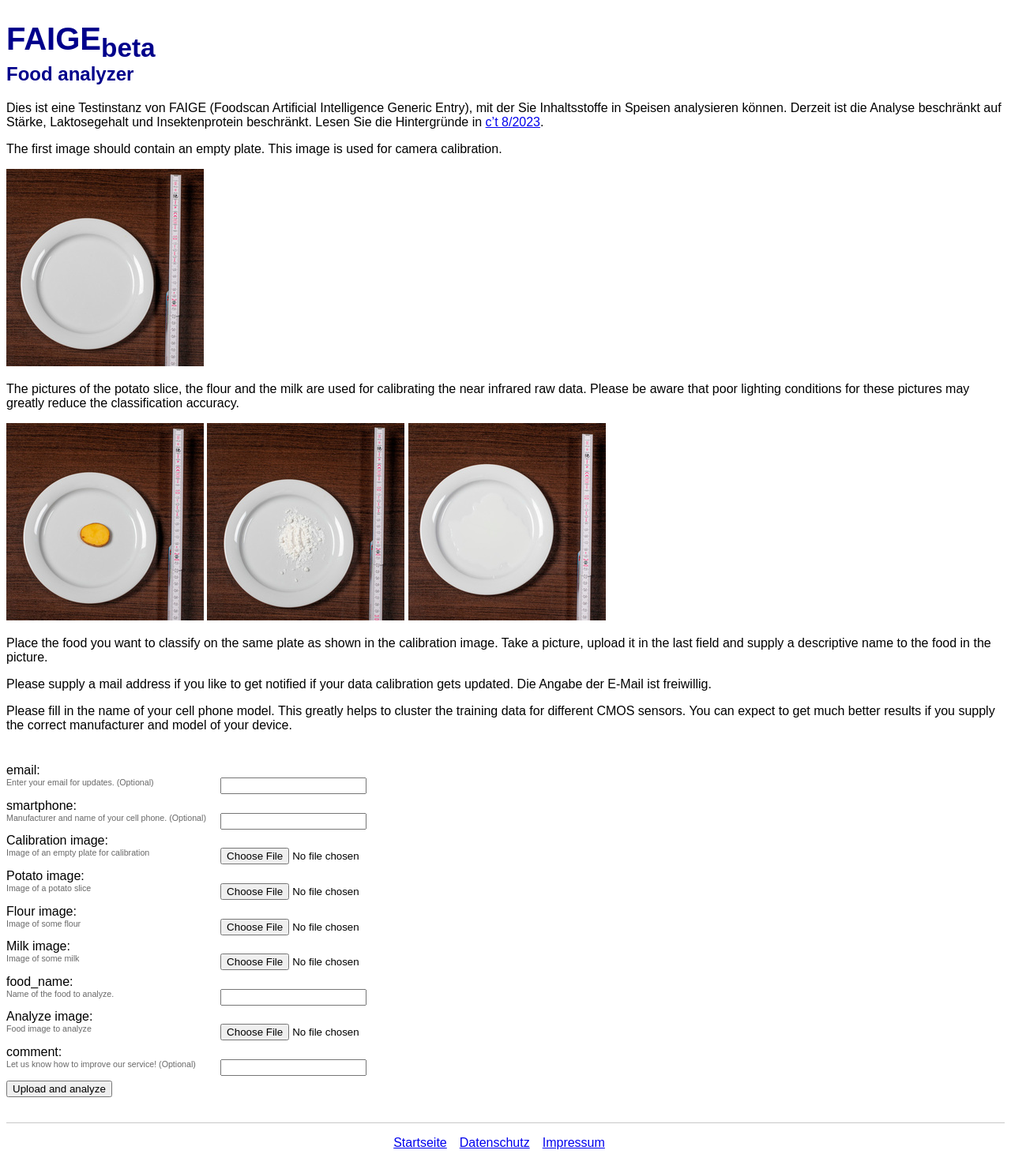
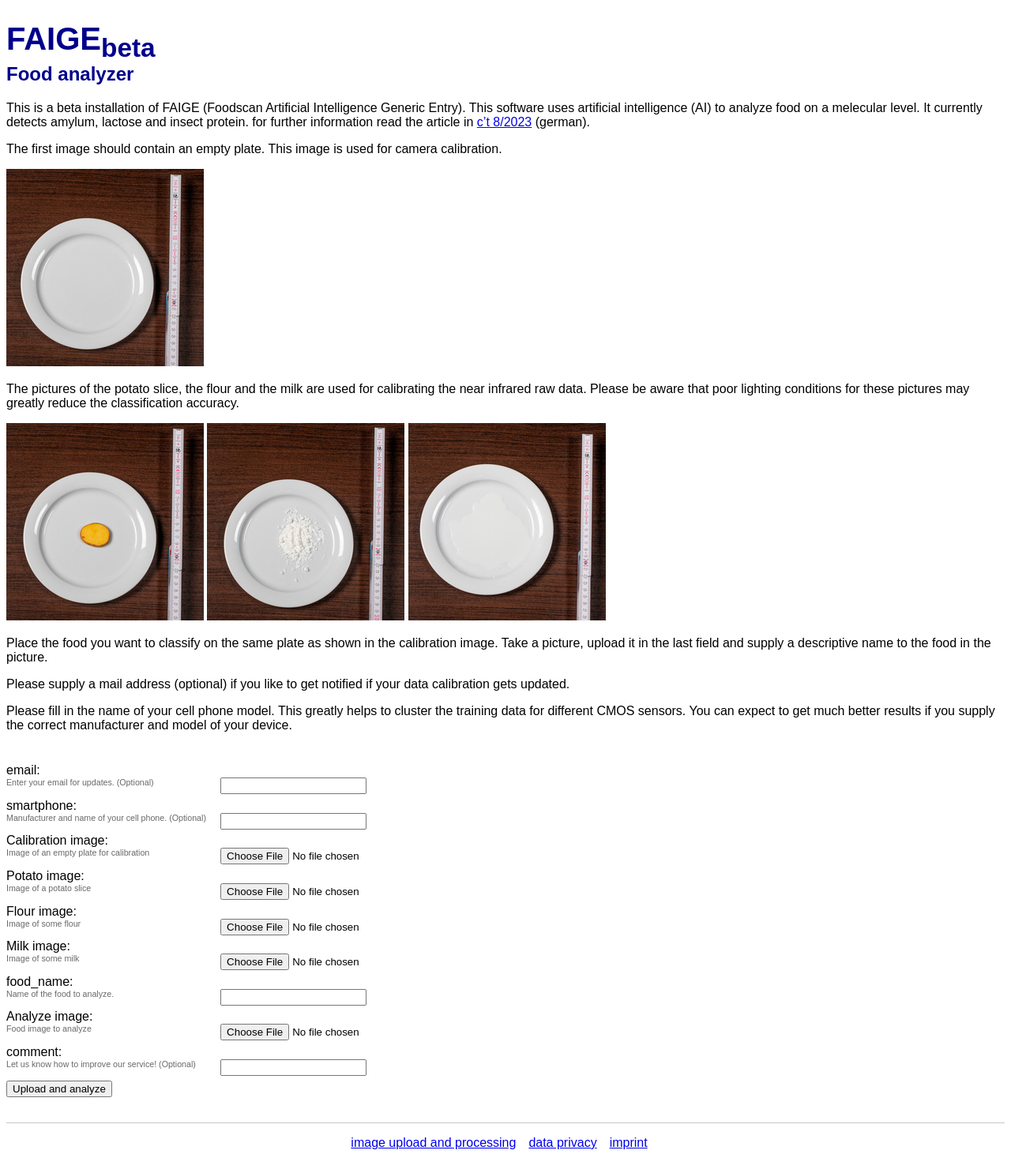
Before and after one commit to pinae/Djangcoll, a Django app: page / in a window 1280 px wide. Shown: the whole page at 79% size. Run offline with Django 4.2, Linux system fonts and the light colour scheme.

Commit message:
Updated translation

```diff
--- a/djangcoll/imgcoll/static/imgcoll/styles.css
+++ b/djangcoll/imgcoll/static/imgcoll/styles.css
@@ -72,6 +72,9 @@ body {
     border: 1px solid black;
 }
 
+img.calibration_check {
+    max-height:300px
+}
 
 .footer {
 margin-top: 2em;
--- a/djangcoll/imgcoll/templates/imgcoll/upload_calibration.html
+++ b/djangcoll/imgcoll/templates/imgcoll/upload_calibration.html
@@ -6,10 +6,10 @@
       <meta charset="utf-8" />
       <link rel="icon" href="{% static 'imgcoll/favicon.svg' %}" />
     {% if not cal_obj %}
-      <title>{% translate "Photo upload" %} | c’t Testserver FAIGE</title>
+      <title>{% translate "Photo upload" %} | {% translate "FAIGE project server" %}</title>
     {% endif %}
     {% if cal_obj %}
-      <title>{% translate "Results" %} | c’t Testserver FAIGE</title>
+      <title>{% translate "Results" %} | {% translate "FAIGE project server" %}</title>
     {% endif %}
       <link rel="stylesheet" href="{% static 'imgcoll/styles.css' %}" />
       <script src="{% static 'imgcoll/asynchronous.js' %}" async type="application/javascript"></script>
@@ -18,34 +18,29 @@
       <h1 id="title">FAIGE<sub>beta</sub></h1>
       <h2 id="subtitle">{% translate "Food analyzer" %}</h2>
     {% if not cal_obj %}
-    {# !!! TODO Übersetzung: Neuer Absatz #}
-      <p>{% translate "Dies ist eine Testinstanz von FAIGE (Foodscan Artificial Intelligence Generic Entry), mit der Sie Inhaltsstoffe in Speisen analysieren können. Derzeit ist die Analyse beschränkt auf Stärke, Laktosegehalt und Insektenprotein beschränkt. Lesen Sie die Hintergründe in " %}
-      <a href="https://select.heise.de/ct/2023/8/seite-40" target="_blank">c’t 8/2023</a>.
+      <p>{% translate "This is a beta installation of FAIGE (Foodscan Artificial Intelligence Generic Entry). This software uses artificial intelligence (AI) to analyze food on a melecular level. It currently detects amylum, lactose and insect protein. for further information read the article in " %}
+      <a href="https://select.heise.de/ct/2023/8/seite-40" target="_blank">c’t 8/2023</a>{% translate " (german)." %}
       </p>
-      {# !!! TODO Übersetzung Absatz aufgespalten #}
       <p>{% translate "The first image should contain an empty plate. This image is used for camera calibration." %}</p>
       <div class="pics">
-      {# !!! TODO Übersetzung Check Englisch #}
         <img src="{% static 'imgcoll/leer.jpg' %}"
-             alt="{% translate 'empty dish' %}, {% translate 'folding meterstick next to it' %}"
+             alt="{% translate 'empty dish' %}, {% translate 'folding rule next to it' %}"
         />
       </div>
        <p>{% translate "The pictures of the potato slice, the flour and the milk are used for calibrating the near infrared raw data. Please be aware that poor lighting conditions for these pictures may greatly reduce the classification accuracy." %}</p>
       <div class="pics">
-            {# !!! TODO Übersetzung Check Englisch #}
         <img src="{% static 'imgcoll/kartoffel.jpg' %}"
-             alt="{% translate 'dish with potato' %}, {% translate 'folding meterstick next to it' %}"
+             alt="{% translate 'dish with potato' %}, {% translate 'folding rule next to it' %}"
         />
         <img src="{% static 'imgcoll/mehl.jpg' %}"
-             alt="{% translate 'dish with flour' %}, {% translate 'folding meterstick next to it' %}"
+             alt="{% translate 'dish with flour' %}, {% translate 'folding rule next to it' %}"
         />
         <img src="{% static 'imgcoll/milch.jpg' %}"
-             alt="{% translate 'dish with milk' %}, {% translate 'folding meterstick next to it' %}"
+             alt="{% translate 'dish with milk' %}, {% translate 'folding rule next to it' %}"
         />
       </div>
       <p>{% translate "Place the food you want to classify on the same plate as shown in the calibration image. Take a picture, upload it in the last field and supply a descriptive name to the food in the picture." %}</p>
-      {# !!! TODO Übersetzung: engl. freiwillige Angabe E-Mail (siehe deutsch) #}
-      <p>{% translate "Please supply a mail address if you like to get notified if your data calibration gets updated. Die Angabe der E-Mail ist freiwillig." %}</p>
+      <p>{% translate "Please supply a mail address (optional) if you like to get notified if your data calibration gets updated." %}</p>
       <p>{% translate "Please fill in the name of your cell phone model. This greatly helps to cluster the training data for different CMOS sensors. You can expect to get much better results if you supply the correct manufacturer and model of your device." %}</p>
       <form method="post" enctype="multipart/form-data" id="UploadForm">
           {% csrf_token %}
@@ -76,32 +71,27 @@
       </div>
       <h4>{% translate "Calibration data:" %}</h4>
 
-      <img src="{{ cal_obj.calibration_image.url }}" alt="camera calibration" style="max-height:300px">
-      <img src="{{ cal_obj.potato_image.url }}" alt="potato calibration" style="max-height:300px">
-      <img src="{{ cal_obj.flour_image.url }}" alt="flour calibration" style="max-height:300px">
-      <img src="{{ cal_obj.milk_image.url }}" alt="milk calibration" style="max-height:300px">
+      <img src="{{ cal_obj.calibration_image.url }}" alt="camera calibration" class="calibration_check">
+      <img src="{{ cal_obj.potato_image.url }}" alt="potato calibration" class="calibration_check">
+      <img src="{{ cal_obj.flour_image.url }}" alt="flour calibration" class="calibration_check">
+      <img src="{{ cal_obj.milk_image.url }}" alt="milk calibration" class="calibration_check">
 
       <h4>{% translate "Submitted data:" %}</h4>
       <p>{% translate "Comment: " %}{{ cal_obj.comment }}</p>
       <p>{% translate "Email: " %}{{ email }}</p>
-
     {% endif %}
-    <foo
-  </body>
-
     <footer class="footer">
       <ul class="footer__list">
         <li class="footer__item">
-        <a href="/" class="footer__link">Startseite</a>
+            <a href="/" class="footer__link">{% translate "image upload and processing" %}</a>
         </li>
         <li class="footer__item">
-      <a href="https://www.heise.de/Datenschutzerklaerung-der-Heise-Medien-GmbH-Co-KG-4860.html" class="footer__link">Datenschutz</a>
+          <a href="https://www.heise.de/Datenschutzerklaerung-der-Heise-Medien-GmbH-Co-KG-4860.html" class="footer__link">{% translate "data privacy" %}</a>
         </li>
         <li class="footer__item">
-      <a href="/impressum" class="footer__link">Impressum</a>
+          <a href="/impressum" class="footer__link">{% translate "imprint" %}</a>
         </li>
       </ul>
     </footer>
-
 </body>
 </html>
--- a/djangcoll/imgcoll/urls.py
+++ b/djangcoll/imgcoll/urls.py
@@ -5,6 +5,6 @@ from . import views
 urlpatterns = [
     path('calibration/init', views.usercheck, name='usercheck'),
     path('processing/ai/results', views.get_results, name='results'),
+    path('impressum', views.impressum, name='impressum'),
     path('', views.calibration_data_upload, name='upload'),
-    path('impressum', views.impressum, name='impressum'),
 ]
--- a/djangcoll/imgcoll/views.py
+++ b/djangcoll/imgcoll/views.py
@@ -61,6 +61,7 @@ def calibration_data_upload(request):
         'form': form
     })
 
+
 def impressum(request):
     return render(request, 'imgcoll/impressum.html')
 
```
Also changed, not shown: djangcoll/imgcoll/static/imgcoll/index.css (+76 -59 lines), djangcoll/imgcoll/templates/imgcoll/impressum.html (+53 -31 lines), djangcoll/imgcoll/locale/de/LC_MESSAGES/django.po. Lines whose indentation alone changed are shown as unchanged.
